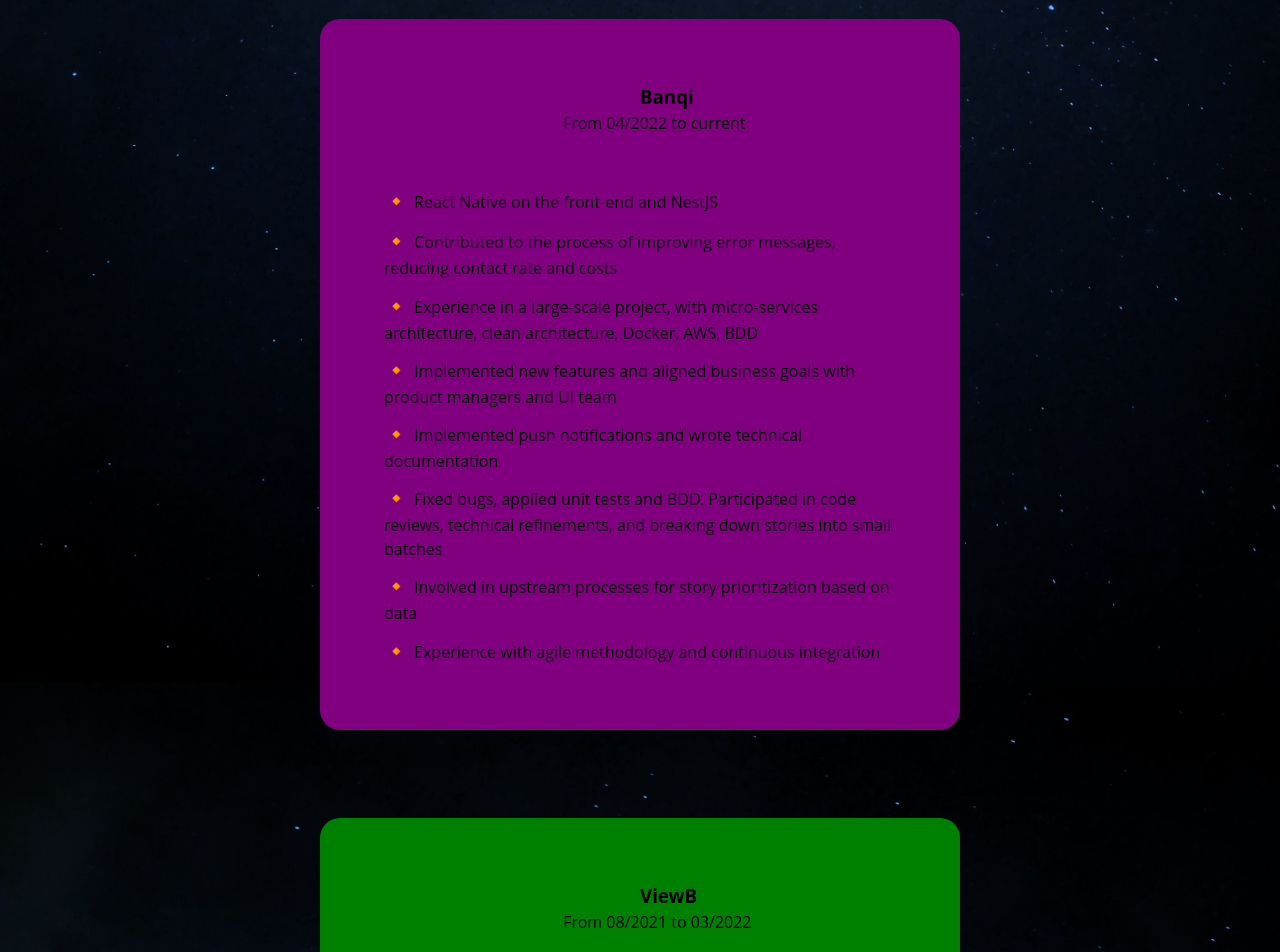
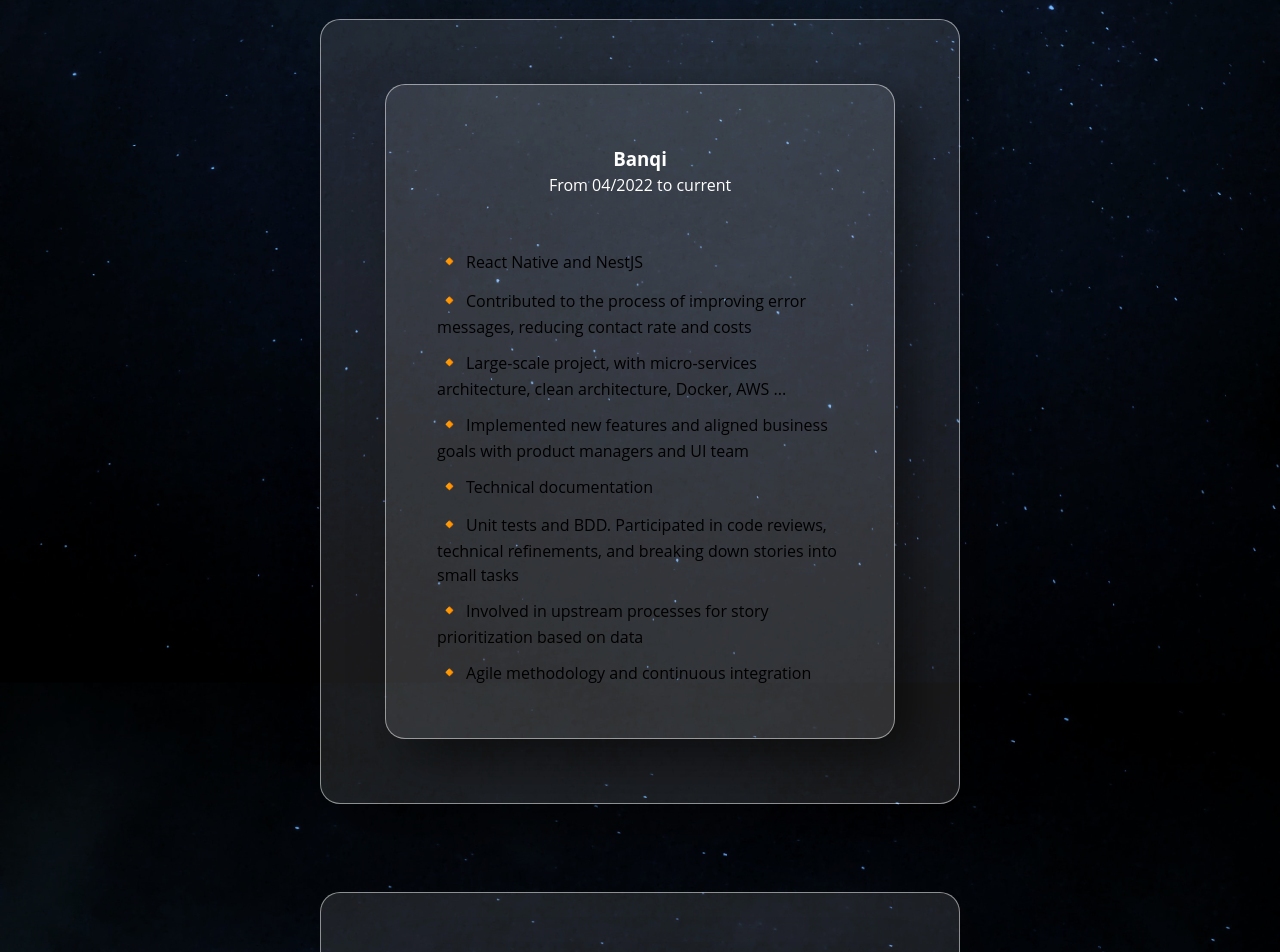
Before and after one commit to Rennatts/portfolio, a Next.js app: page / in a window 1280 px wide. Shown: the part 1024-1976 px from the top of the page. Built offline with nearby package versions, Linux system fonts and the light colour scheme.

Commit message:
experience in progress

```diff
--- a/package.json
+++ b/package.json
@@ -9,6 +9,8 @@
     "lint": "next lint"
   },
   "dependencies": {
+    "@react-spring/parallax": "^9.7.1",
+    "@react-spring/web": "^9.7.1",
     "@types/node": "18.15.0",
     "@types/react": "18.0.28",
     "@types/react-dom": "18.0.11",
@@ -18,6 +20,7 @@
     "next": "13.2.4",
     "react": "18.2.0",
     "react-dom": "18.2.0",
+    "react-intersection-observer": "^9.4.3",
     "react-parallax": "^3.5.1",
     "sass": "^1.59.2",
     "scss": "^0.2.4",
--- a/src/pages/index.tsx
+++ b/src/pages/index.tsx
@@ -2,9 +2,11 @@
 import { Inter } from 'next/font/google'
 import styles from '@/styles/Home.module.scss'
 import Link from 'next/link'
-import { motion } from 'framer-motion'
-import { Parallax } from 'react-parallax';
 import { useEffect, useRef, useState } from 'react'
+import { motion, useAnimation } from 'framer-motion';
+import { useInView } from 'react-intersection-observer';
+
+
 
 
 const inter = Inter({ subsets: ['latin'] })
@@ -46,7 +48,13 @@
 export default function Home() {
   const imageRef = useRef<HTMLImageElement>(null);
   const [yPosition, setYPosition] = useState(0);
-  const cometRef = useRef();
+  const controls = useAnimation();
+  const [experience01Ref, inView] = useInView({ threshold: 0.5 });
+  const controls2 = useAnimation();
+  const [experienceRef2, inView2] = useInView({ threshold: 0.7 });
+
+
+
 
   useEffect(() => {
     const handleScroll = () => {
@@ -59,7 +67,24 @@
     window.addEventListener("scroll", handleScroll);
 
     return () => window.removeEventListener("scroll", handleScroll);
+
   }, []);
+
+  useEffect(() => {
+    if (inView) {
+      controls.start({ x: 0, opacity: 1 });
+    }
+
+  }, [controls, inView]);
+
+  useEffect(() => {
+    if (inView2) {
+      controls2.start({ x: 0, opacity: 1 });
+    }
+  }, [controls2, inView2]);
+
+
+
 
   return (
     <div className={styles.background_image_container}>
@@ -104,7 +129,7 @@
                   style={{
                     width: "35%",
                     position: "relative",
-                    top: `${yPosition * 1.7}px`,
+                    top: `${yPosition * 1.8}px`,
                     zIndex: -100,
                   }}
                   animate={{
@@ -206,15 +231,44 @@
             <h2>Experience</h2>
             <div className={styles.experiences_list}>
               <motion.div
-              initial={{ opacity: 0, y: 60 }}
-              animate={{ opacity: 1, y: 0 }}
+                className={styles.experience_01}
+                ref={experience01Ref}
+                initial={{ x: -100, opacity: 0 }}
+                animate={controls}
                 transition={{ duration: 1 }}
               >
                 <div className={styles.experience_01}>
+                  <div className={styles.header}>
                     <h3>Banqi</h3>
                     <span>From 04/2022 to current</span>
+                  </div>
                   <ul>
-                <li data-icon="🔸">React Native on the front-end and NestJS</li>
+                    <li data-icon="🔸">React Native and NestJS</li>
+                    <li data-icon="🔸">Contributed to the process of improving error messages, reducing contact rate and costs</li>
+                    <li data-icon="🔸">Large-scale project, with micro-services architecture, clean architecture, Docker, AWS ...</li>
+                    <li data-icon="🔸">Implemented new features and aligned business goals with product managers and UI team</li>
+                    <li data-icon="🔸">Technical documentation</li>
+                    <li data-icon="🔸">Unit tests and BDD. Participated in code reviews, technical refinements, and breaking down stories into small tasks</li>
+                    <li data-icon="🔸">Involved in upstream processes for story prioritization based on data</li>
+                    <li data-icon="🔸">Agile methodology and continuous integration</li>
+                  </ul>
+                </div>
+              </motion.div>
+
+              <motion.div
+                className={styles.experience_01}
+                ref={experienceRef2}
+                initial={{ x: -100, opacity: 0 }}
+                animate={controls}
+                transition={{ duration: 1, delay: 2 }}
+              >
+                <div className={styles.experience_02}>
+                  <div className={styles.header}>
+                    <h3>ViewB</h3>
+                    <span>From 08/2021 to 03/2022</span>
+                  </div>
+                  <ul>
+                    <li data-icon="🔸">Angular</li>
                     <li data-icon="🔸">Contributed to the process of improving error messages, reducing contact rate and costs</li>
                     <li data-icon="🔸">Experience in a large-scale project, with micro-services architecture, clean architecture, Docker, AWS, BDD</li>
                     <li data-icon="🔸">Implemented new features and aligned business goals with product managers and UI team</li>
@@ -225,20 +279,7 @@
                   </ul>
                 </div>
               </motion.div>
-          <div className={styles.experience_02}>
-            <h3>ViewB</h3>
-            <span>From 08/2021 to 03/2022</span>
-            <ul>
-              <li data-icon="🔸">React Native on the front-end and NestJS</li>
-              <li data-icon="🔸">Contributed to the process of improving error messages, reducing contact rate and costs</li>
-              <li data-icon="🔸">Experience in a large-scale project, with micro-services architecture, clean architecture, Docker, AWS, BDD</li>
-              <li data-icon="🔸">Implemented new features and aligned business goals with product managers and UI team</li>
-              <li data-icon="🔸">Implemented push notifications and wrote technical documentation</li>
-              <li data-icon="🔸">Fixed bugs, applied unit tests and BDD. Participated in code reviews, technical refinements, and breaking down stories into small batches</li>
-              <li data-icon="🔸">Involved in upstream processes for story prioritization based on data</li>
-              <li data-icon="🔸">Experience with agile methodology and continuous integration</li>
-            </ul>
-          </div>
+
 
             </div>
         </section>
--- a/src/styles/Home.module.scss
+++ b/src/styles/Home.module.scss
@@ -177,18 +177,20 @@
   }
 
   .experience_01 {
-    background-color: purple;
     padding: 10%;
     border-radius: 20px;
-    z-index: 100;
+    box-shadow: 20px 20px 50px rgba(0, 0, 0, 0.5);
+    background: rgba(255, 255, 255, 0.1);
+    overflow: hidden;
+    border: 1px solid rgba(255, 255, 255, 0.5);
+    z-index: -100;
 
-    h3 {
-      position: relative;
-      left: 50%;
-    }
-    span{
-      position: relative;
-      left: 35%;
+
+    .header {
+      display: flex;
+      justify-content: center;
+      align-items: center;
+      flex-direction: column;
     }
 
     ul{
@@ -208,19 +210,19 @@
   }
 
   .experience_02 {
-    background-color: green;
     padding: 10%;
     border-radius: 20px;
-    z-index: 100;
+    box-shadow: 20px 20px 50px rgba(0, 0, 0, 0.5);
+    background: rgba(255, 255, 255, 0.1);
+    overflow: hidden;
+    border: 1px solid rgba(255, 255, 255, 0.5);
+    z-index: -100;
 
-    h3 {
-      position: relative;
-      left: 50%;
-    }
-
-    span{
-      position: relative;
-      left: 35%;
+    .header {
+      display: flex;
+      justify-content: center;
+      align-items: center;
+      flex-direction: column;
     }
 
     ul{
```
Also changed, not shown: 2 other files (tests, documents, lock files or other folders). Lines whose indentation alone changed are shown as unchanged.
